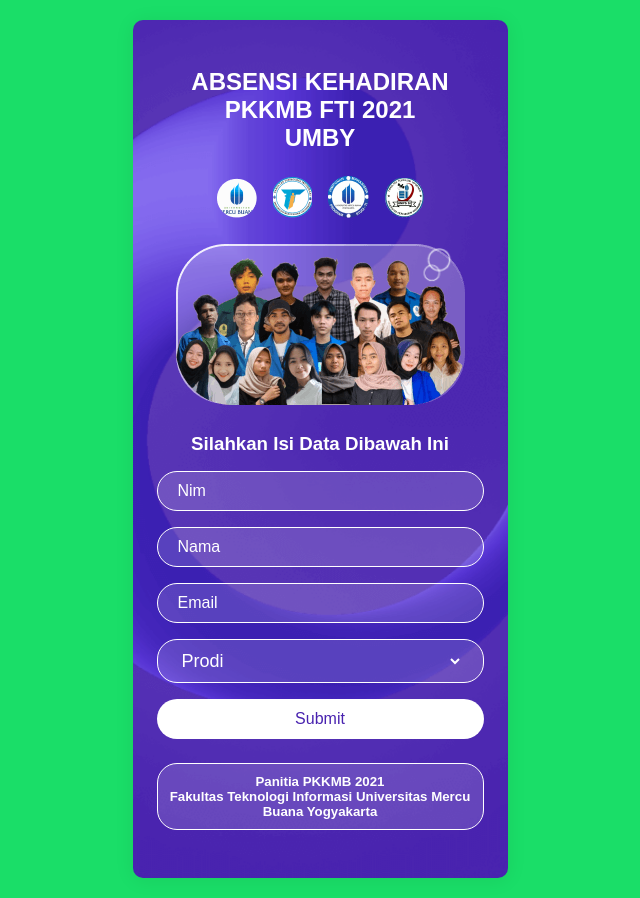
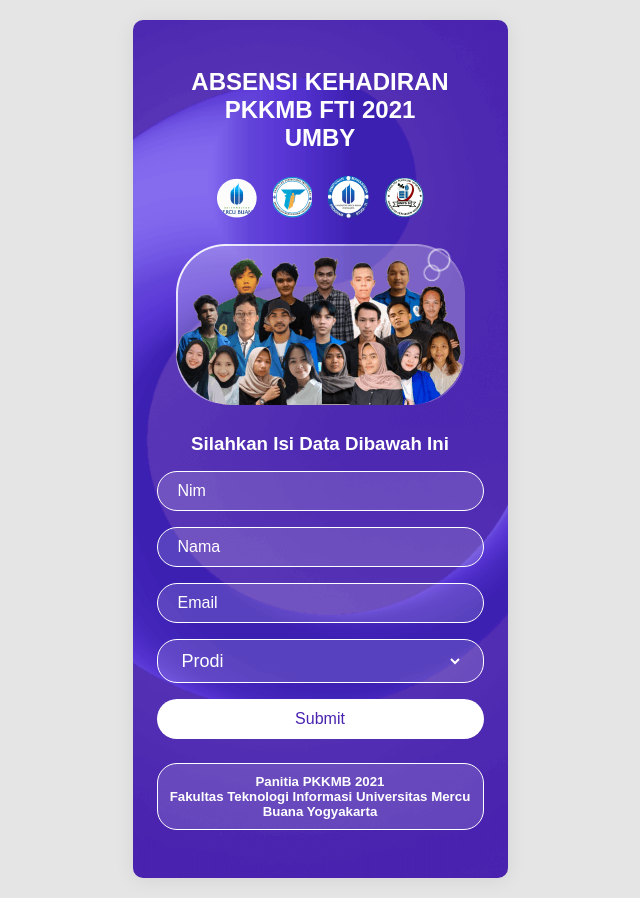
Before and after one commit to inamfalahuddin/absensi-pkkmb-2021, a React (Create React App) app: page / in a window 1280 px wide. Shown: the whole page, without its empty margins (320-960 px from the left). Built offline with nearby package versions, Linux system fonts and the light colour scheme.

Commit message:
merubah warna background pada desktp

```diff
--- a/src/styles.css
+++ b/src/styles.css
@@ -191,7 +191,7 @@
 
 section {
   width: 100%;
-  background-color: #1ade68;
+  background-color: #e5e5e5;
 }
 
 .container {
```
